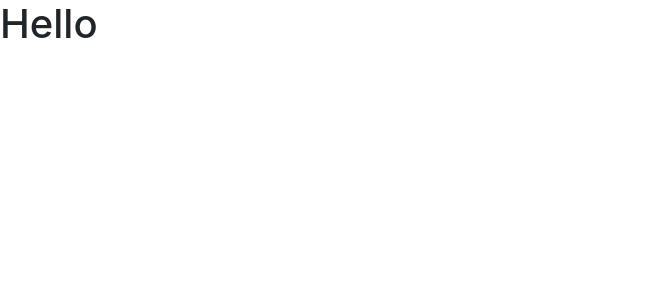
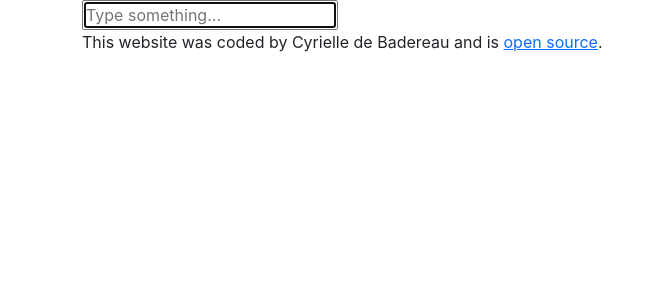
Before and after one commit to cdebadereau/dictionary-project, a React (Create React App) app: page / in a window 1280 px wide. Shown: the top 300 px of the page, without its empty margins (0-657 px from the left). Built offline with nearby package versions, Linux system fonts and the light colour scheme.

Commit message:
Created the form

```diff
--- a/src/App.js
+++ b/src/App.js
@@ -1,9 +1,25 @@
+import Dictionary from "./Dictionary";
 import "./App.css";
 
 export default function App() {
   return (
     <div className="App">
-      <h1>Hello</h1>
+      <div className="container">
+        <main>
+          <Dictionary />
+        </main>
+        <footer>
+          This website was coded by Cyrielle de Badereau and is{" "}
+          <a
+            href="https://github.com/cdebadereau/dictionary-project"
+            target="_blank"
+            rel="noreferrer"
+          >
+            open source
+          </a>
+          .
+        </footer>
+      </div>
     </div>
   );
 }
--- /dev/null
+++ b/src/Dictionary.js
@@ -0,0 +1,28 @@
+import React, { useState } from "react";
+import "./Dictionary.css";
+
+export default function Dictionary() {
+  const [keyword, setKeyword] = useState(" ");
+
+  function search(event) {
+    event.preventDefault();
+    alert("Searching for the new keyword");
+  }
+
+  function handleKeywordChange(event) {
+    setKeyword(event.target.value);
+  }
+
+  return (
+    <div className="Dictionary">
+      <form onSubmit={search}>
+        <input
+          type="search"
+          onChange={handleKeywordChange}
+          autoFocus={true}
+          placeholder="Type something..."
+        />
+      </form>
+    </div>
+  );
+}
```
Also changed, not shown: src/Dictionary.css (added).
